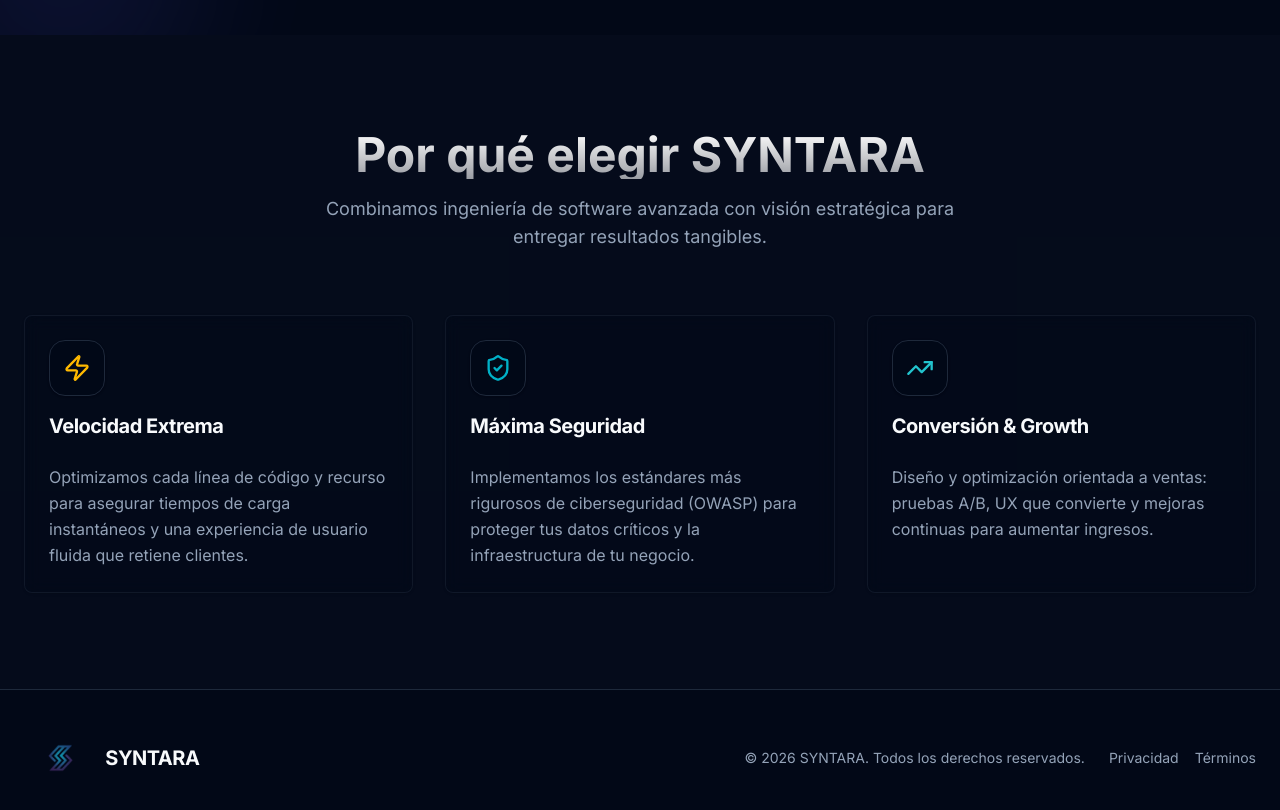
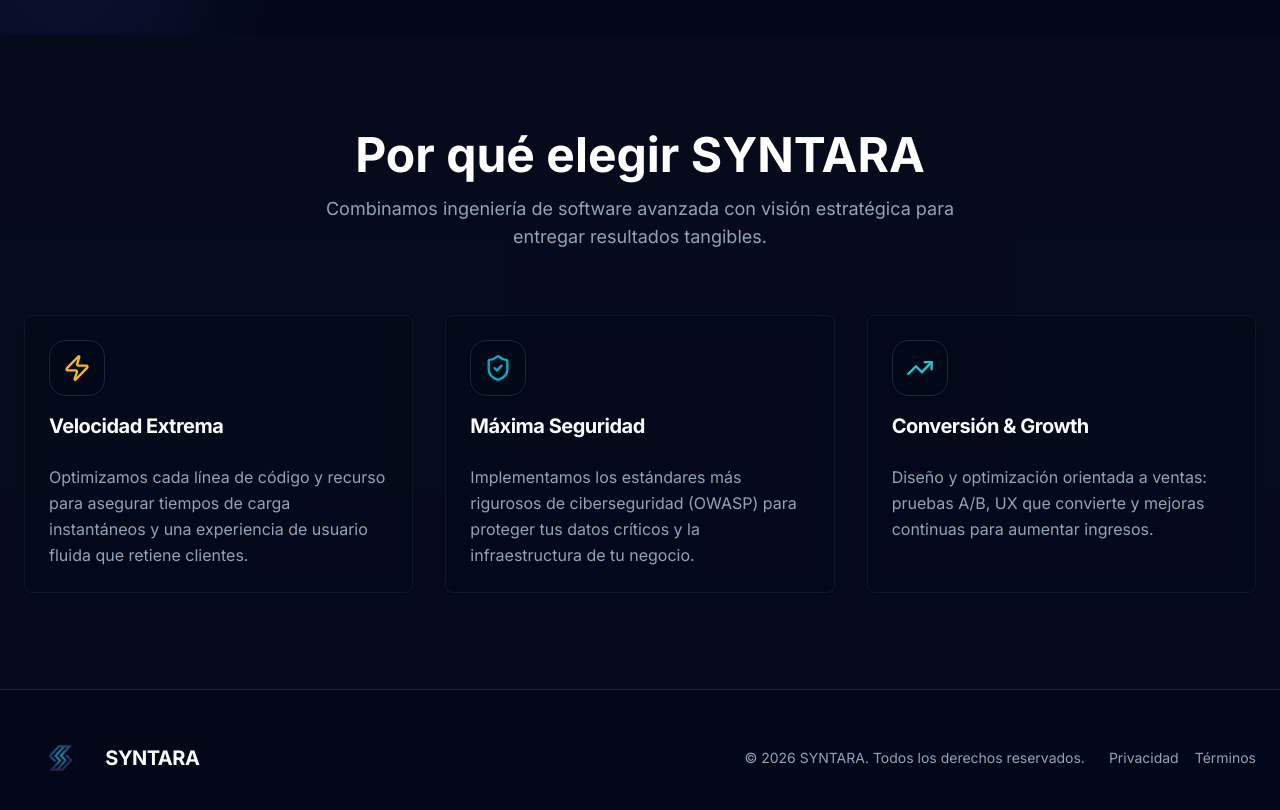
Before and after one commit to worssalt/Syntara-Web, a Next.js app: page / in a window 1280 px wide. Shown: the part 780-1590 px from the top of the page. Built offline with nearby package versions, Linux system fonts and the light colour scheme; no server answers.

Commit message:
fix(features): heading gradient causing cut-off of 'g'

```diff
--- a/src/components/sections/Features.tsx
+++ b/src/components/sections/Features.tsx
@@ -30,7 +30,7 @@
     <section className="py-24 bg-muted/10 relative">
       <div className="container px-6 mx-auto">
         <div className="text-center mb-16 space-y-4">
-          <h2 className="text-3xl md:text-5xl font-bold bg-clip-text text-transparent bg-gradient-to-b from-white to-white/60">
+          <h2 className="text-3xl md:text-5xl font-bold text-white">
             Por qué elegir SYNTARA
           </h2>
           <p className="text-muted-foreground max-w-2xl mx-auto text-lg">
```
